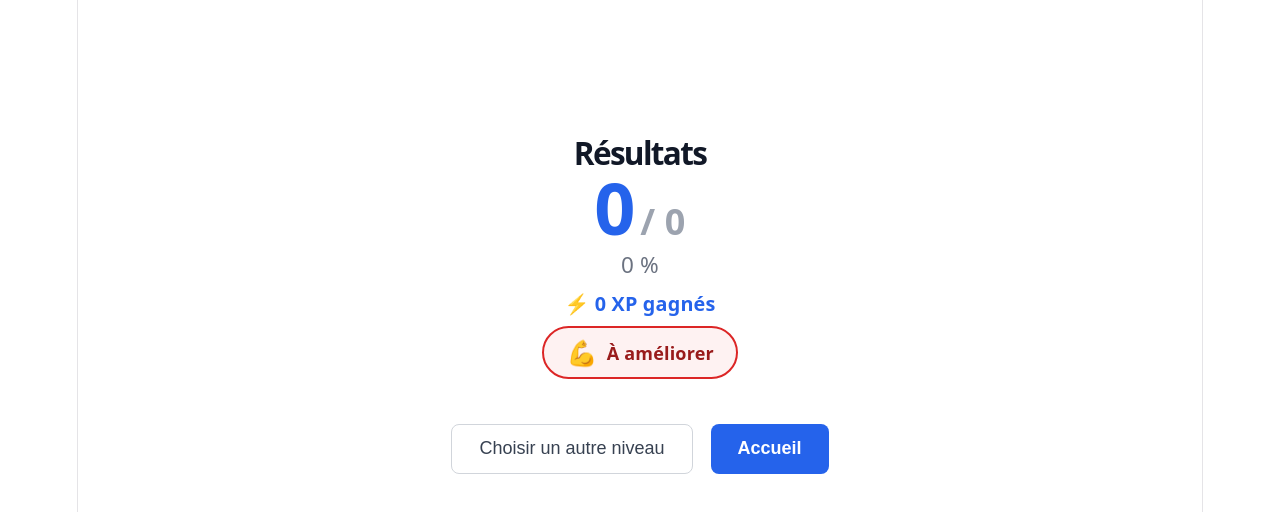
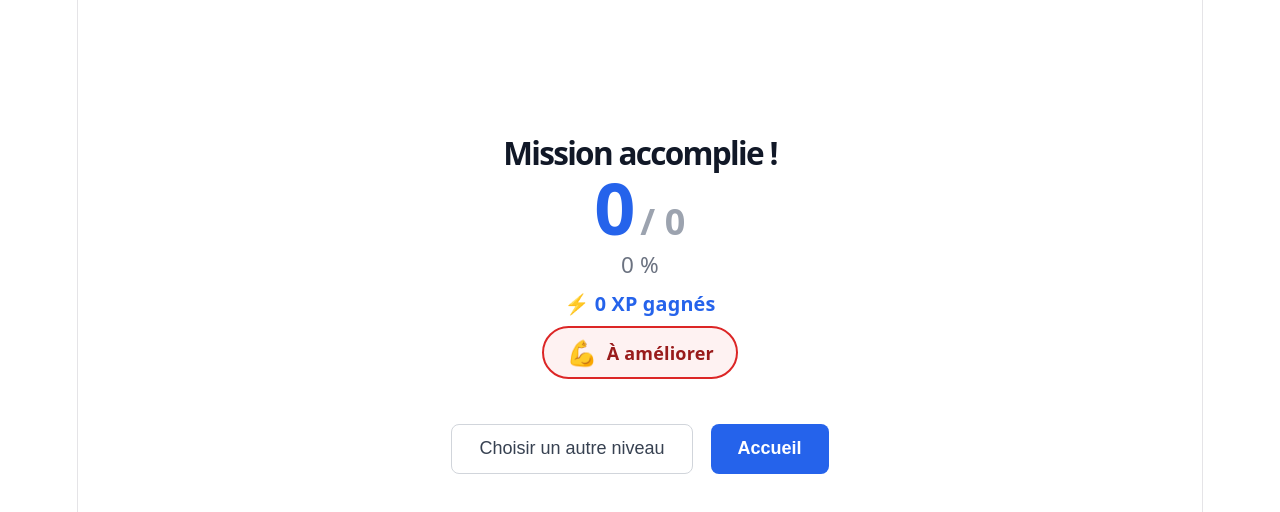
Before and after one commit to liabra/vibebug, a React (Vite) app: page /results in a window 1280 px wide. Shown: the top 512 px of the page. Built offline with nearby package versions, Linux system fonts and the light colour scheme.

Commit message:
Improve result screens with mode-specific feedback

```diff
--- a/src/pages/ChallengePage.jsx
+++ b/src/pages/ChallengePage.jsx
@@ -102,6 +102,7 @@ export default function ChallengePage() {
           xp,
           total: challenges.length,
           levelTitle,
+          mode: isAiMode ? 'ai' : 'standard',
         },
       })
       return
--- a/src/pages/ResultsPage.jsx
+++ b/src/pages/ResultsPage.jsx
@@ -1,4 +1,62 @@
 import { useLocation, useNavigate } from 'react-router-dom'
+
+function getModeContent(mode, score, total, xp, levelTitle, percentage, navigate) {
+  if (mode === 'ai') {
+    const badge =
+      percentage === 100 ? { label: 'Esprit critique', icon: '🧠', bg: '#fff1f2', border: '#be123c', color: '#9f1239' }
+      : percentage >= 60  ? { label: 'Bon instinct',    icon: '🔍', bg: '#fef2f2', border: '#dc2626', color: '#991b1b' }
+      :                      { label: 'Continue',        icon: '💪', bg: '#fef2f2', border: '#dc2626', color: '#991b1b' }
+    return {
+      heading: 'Vigilance activée.',
+      subtitle: `${score} piège${score > 1 ? 's' : ''} repéré${score > 1 ? 's' : ''} sur ${total}`,
+      flavor: "L'IA est convaincante — mais pas pour toi.",
+      badge,
+      actions: (
+        <>
+          <button onClick={() => navigate('/challenge/ai')} style={styles.btnPrimary}>↺ Rejouer</button>
+          <button onClick={() => navigate('/')} style={styles.btnSecondary}>Accueil</button>
+        </>
+      ),
+    }
+  }
+
+  if (mode === 'speed') {
+    const badge =
+      score === total    ? { label: 'Réflexes de pro', icon: '⚡', bg: '#fefce8', border: '#ca8a04', color: '#854d0e' }
+      : score >= total * 0.8 ? { label: 'Bon instinct',   icon: '👍', bg: '#f0fdf4', border: '#16a34a', color: '#166534' }
+      :                        { label: 'Continue',        icon: '💪', bg: '#fef2f2', border: '#dc2626', color: '#991b1b' }
+    return {
+      heading: 'Session terminée.',
+      subtitle: `⚡ Speed Debug · ${xp} XP gagnés`,
+      flavor: 'Réflexe + précision = bon développeur.',
+      badge,
+      actions: (
+        <>
+          <button onClick={() => navigate('/speed')} style={styles.btnPrimary}>↺ Rejouer</button>
+          <button onClick={() => navigate('/levels')} style={styles.btnSecondary}>Niveaux</button>
+        </>
+      ),
+    }
+  }
+
+  // standard
+  const badge =
+    percentage === 100 ? { label: 'Expert Bash', icon: '🏆', bg: '#fefce8', border: '#ca8a04', color: '#854d0e' }
+    : percentage >= 60  ? { label: 'Bon niveau',  icon: '👍', bg: '#f0fdf4', border: '#16a34a', color: '#166534' }
+    :                      { label: 'À améliorer', icon: '💪', bg: '#fef2f2', border: '#dc2626', color: '#991b1b' }
+  return {
+    heading: 'Mission accomplie !',
+    subtitle: levelTitle,
+    flavor: null,
+    badge,
+    actions: (
+      <>
+        <button onClick={() => navigate('/levels')} style={styles.btnSecondary}>Choisir un autre niveau</button>
+        <button onClick={() => navigate('/')} style={styles.btnPrimary}>Accueil</button>
+      </>
+    ),
+  }
+}
 
 export default function ResultsPage() {
   const { state } = useLocation()
@@ -8,20 +66,16 @@ export default function ResultsPage() {
   const xp = state?.xp ?? 0
   const total = state?.total ?? 0
   const levelTitle = state?.levelTitle ?? ''
+  const mode = state?.mode ?? 'standard'
   const percentage = total > 0 ? Math.round((score / total) * 100) : 0
 
-  function getBadge() {
-    if (percentage === 100) return { label: 'Expert Bash', icon: '🏆', bg: '#fefce8', border: '#ca8a04', color: '#854d0e' }
-    if (percentage >= 60)  return { label: 'Bon niveau',  icon: '👍', bg: '#f0fdf4', border: '#16a34a', color: '#166534' }
-    return                        { label: 'À améliorer', icon: '💪', bg: '#fef2f2', border: '#dc2626', color: '#991b1b' }
-  }
-
-  const badge = getBadge()
+  const content = getModeContent(mode, score, total, xp, levelTitle, percentage, navigate)
+  const { badge } = content
 
   return (
     <div style={styles.container}>
-      <h1 style={styles.heading}>Résultats</h1>
-      {levelTitle && <p style={styles.level}>{levelTitle}</p>}
+      <h1 style={styles.heading}>{content.heading}</h1>
+      {content.subtitle && <p style={styles.level}>{content.subtitle}</p>}
 
       <div style={styles.scoreBox}>
         <span style={styles.scoreNumber}>{score}</span>
@@ -36,13 +90,10 @@ export default function ResultsPage() {
         <span style={styles.badgeLabel}>{badge.label}</span>
       </div>
 
+      {content.flavor && <p style={styles.flavor}>{content.flavor}</p>}
+
       <div style={styles.actions}>
-        <button onClick={() => navigate('/levels')} style={styles.btnSecondary}>
-          Choisir un autre niveau
-        </button>
-        <button onClick={() => navigate('/')} style={styles.btnPrimary}>
-          Accueil
-        </button>
+        {content.actions}
       </div>
     </div>
   )
@@ -97,6 +148,13 @@ const styles = {
     color: '#2563eb',
     marginBottom: '0.5rem',
   },
+  flavor: {
+    fontSize: '0.9rem',
+    color: '#6b7280',
+    fontStyle: 'italic',
+    marginBottom: '1.5rem',
+    marginTop: '-1rem',
+  },
   badge: {
     display: 'inline-flex',
     alignItems: 'center',
--- a/src/pages/SpeedDebugPage.jsx
+++ b/src/pages/SpeedDebugPage.jsx
@@ -70,7 +70,9 @@ function SpeedGame({ onRestart }) {
     const t = setTimeout(() => {
       const next = currentIndex + 1
       if (next >= QUESTION_COUNT) {
-        setGameOver(true)
+        navigate('/results', {
+          state: { score, xp, total: QUESTION_COUNT, levelTitle: 'Speed Debug', mode: 'speed' },
+        })
       } else {
         setCurrentIndex(next)
         setSelectedAnswer(null)
```
